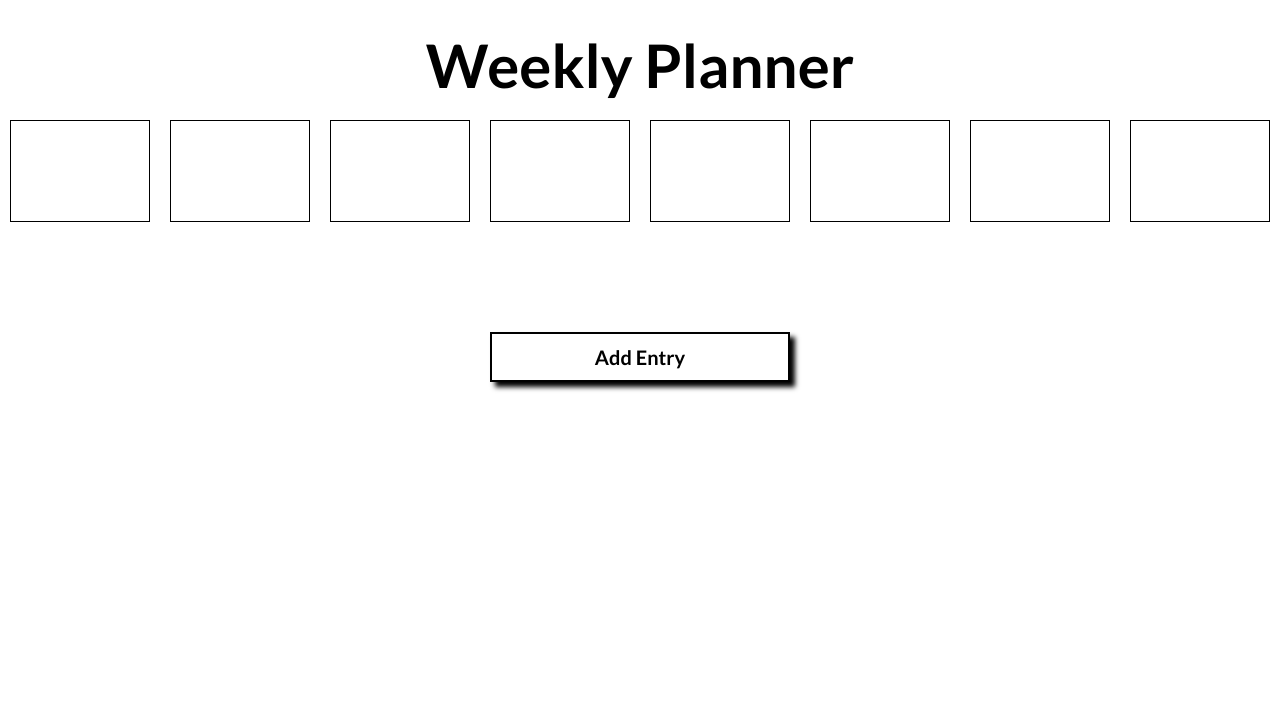
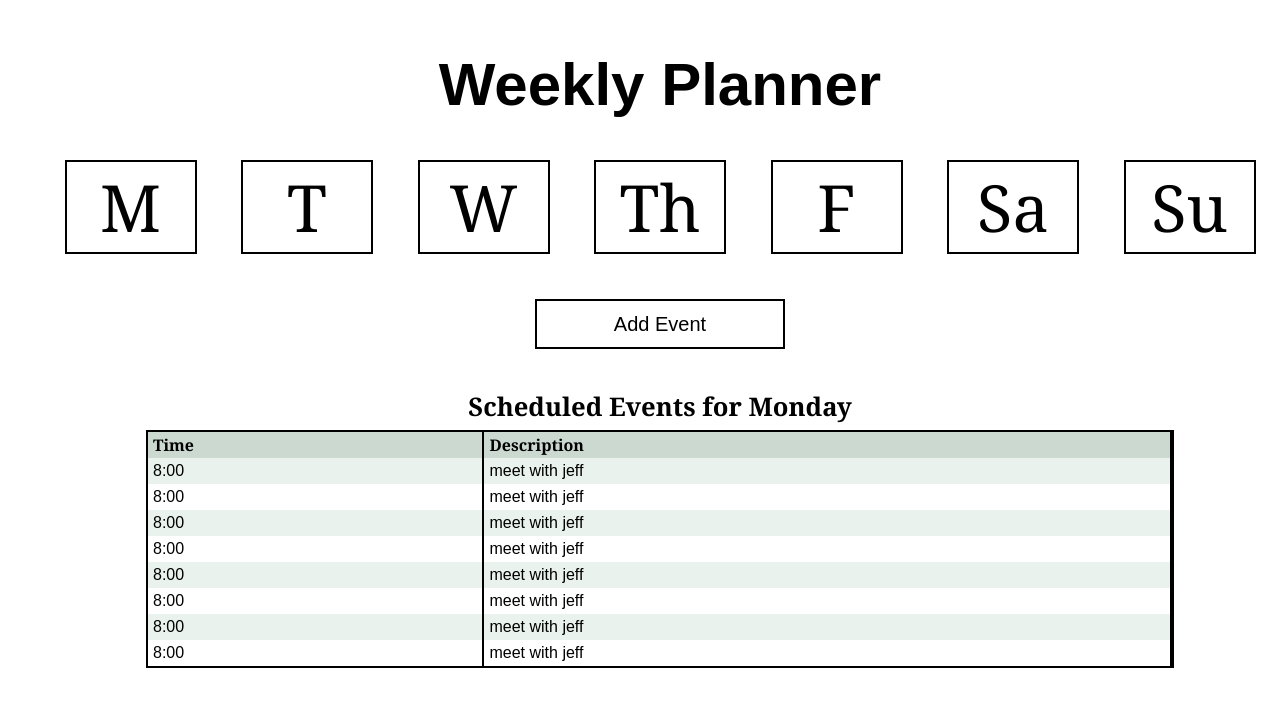
Before and after one commit to jakeStoneDev/Week-planner, a plain HTML site: page index.html in a window 1280 px wide. Drawn offline with Linux system fonts and the light colour scheme.

Commit message:
Moving on.

```diff
--- a/index.html
+++ b/index.html
@@ -15,8 +15,11 @@
     <div id="invisible-row">
       <div class="invisible-col">
         <form id="formId" class="entryform">
+        <div class="flex exit">
+          <h1 id="exit">X</h1>
+        </div>
         <div class="flex header">
-          <h2 class="small-title">Add Entry</h2>
+          <h2 class="small-title">Add Event</h2>
         </div>
         <div class="flex">
           <select name="day" id="day" required>
@@ -73,34 +76,74 @@
     </div>
     <div class="row days">
       <div class="one-day">
-
+        <h1 class="one-day-text">M</h1>
       </div>
       <div class="one-day">
-
+        <h1 class="one-day-text">T</h1>
       </div>
       <div class="one-day">
-
+        <h1 class="one-day-text">W</h1>
       </div>
       <div class="one-day">
-
+        <h1 class="one-day-text">Th</h1>
       </div>
       <div class="one-day">
-
+        <h1 class="one-day-text">F</h1>
       </div>
       <div class="one-day">
-
+        <h1 class="one-day-text">Sa</h1>
       </div>
       <div class="one-day">
-
-      </div>
-      <div class="one-day">
-
+        <h1 class="one-day-text">Su</h1>
       </div>
     </div>
     <div class="row">
       <div class="full-spaced-col">
-        <button class="button-style" id="addEntry" type="button">Add Entry</button>
+        <button class="button-style" id="addEntry" type="button">Add Event</button>
       </div>
+    </div>
+    <div class="tableTitle">
+      <h1>Scheduled Events for Monday</h1>
+    </div>
+    <div class="flex table">
+      <table>
+        <tr>
+          <th>Time</th>
+          <th>Description</th>
+        </tr>
+        <tr>
+          <td>8:00</td>
+          <td>meet with jeff</td>
+        </tr>
+        <tr>
+          <td>8:00</td>
+          <td>meet with jeff</td>
+        </tr>
+        <tr>
+          <td>8:00</td>
+          <td>meet with jeff</td>
+        </tr>
+        <tr>
+          <td>8:00</td>
+          <td>meet with jeff</td>
+        </tr>
+        <tr>
+          <td>8:00</td>
+          <td>meet with jeff</td>
+        </tr>
+        <tr>
+          <td>8:00</td>
+          <td>meet with jeff</td>
+        </tr>
+        <tr>
+          <td>8:00</td>
+          <td>meet with jeff</td>
+        </tr>
+        <tr>
+          <td>8:00</td>
+          <td>meet with jeff</td>
+        </tr>
+      </table>
     </div>
   </div>
   <script src="data.js"></script>
--- a/main.js
+++ b/main.js
@@ -1,8 +1,10 @@
+
 /* Data */
 var data = {
   events: [],
   editing: null,
-  nextEntryId: 1
+  nextEntryId: 1,
+  view: ''
 };
 
 var savedData;
@@ -10,15 +12,46 @@ var savedDataJSON = localStorage.getItem('javascript-local-storage');
 /* getting previous entry ID and incrementing */
 if (savedDataJSON !== null) {
   savedData = JSON.parse(savedDataJSON);
+  data.events = savedData.entries;
+  data.view = savedData.view;
   data.nextEntryId = savedData.nextEntryId;
 }
 
 /* main */
+function showEventForm() {
+  data.view = 'event-form';
+  eventForm.style.visibility = 'visible';
+
+  var saveInputJSON = JSON.stringify(data);
+  localStorage.setItem('javascript-local-storage', saveInputJSON);
+}
+
+function showMain() {
+  data.view = 'add-event';
+  eventForm.style.visibility = 'hidden';
+
+  var saveInputJSON = JSON.stringify(data);
+  localStorage.setItem('javascript-local-storage', saveInputJSON);
+}
+
+document.addEventListener('DOMContentLoaded', function () {
+  if (data.view === 'event-form') {
+    showEventForm();
+  } else {
+    showMain();
+  }
+});
+
 var addEvent = document.getElementById('addEntry');
 var eventForm = document.getElementById('invisible-row');
 
 addEvent.addEventListener('click', function (event) {
-  eventForm.style.visibility = 'visible';
+  showEventForm();
+});
+
+var exitForm = document.getElementById('exit');
+exitForm.addEventListener('click', function (event) {
+  showMain();
 });
 
 var form = document.getElementById('formId');
@@ -48,6 +81,15 @@ function handleSubmit(event) {
 
   eventForm.style.visibility = 'hidden';
   form.reset();
+  showMain();
 }
 
 form.addEventListener('submit', handleSubmit);
+
+function addEvent(event) {
+  var dayEventTitle = document.createElement('h2');
+  dayEventTitle.textContent = 'Scheduled Events for ' + form.day.value;
+
+  var dayEventTable = document.createElement('table');
+
+}
--- a/styles.css
+++ b/styles.css
@@ -1,6 +1,7 @@
 .page-container {
   display: flex;
   width: 100%;
+  margin: 20px;
   flex-direction: column;
   align-items: center;
   justify-content: center;
@@ -45,35 +46,35 @@
 .full-spaced-col {
   display: flex;
   width: 100%;
-  margin-top: 100px;
-  margin-bottom: 100px;
+  margin-top: 15px;
+  margin-bottom: 15px;
 }
 
 .title {
   margin: 15px;
   font-size: 60px;
-  font-family: 'Lato', sans-serif;
+  font-family: Arial, Helvetica, sans-serif;
+  font-weight: 600;
 }
 
 .button-style {
-  width: 300px;
+  width: 250px;
   height: 50px;
   padding: 5px;
   font-size: 20px;
-  font-family: 'Lato', sans-serif;
-  box-shadow: 5px 5px 5px black;
+  font-family: Arial, Helvetica, sans-serif;
   background-color: white;
   border: 2px solid black;
 }
 
 .button-style:hover {
-  background-color: skyblue;
+  background-color: rgb(193, 217, 203);
   cursor: pointer;
 }
 
 .small-title {
   font-size: 32px;
-  font-family: 'Lato', sans-serif;
+  font-family: Georgia, 'Times New Roman', Times, serif;
   margin: 15px;
 }
 
@@ -82,15 +83,18 @@ textarea {
   width: 100%;
   height: 100px;
   padding: 5px;
-  font-family: 'Lato', sans-serif;
+  font-size: 1.2em;
+  font-family: Georgia, 'Times New Roman', Times, serif;
+  outline-color: rgb(193, 217, 203);
 }
 
 select {
   width: 125px;
   margin: 5px;
   padding: 2px 4px;
-  font-family: 'Lato', sans-serif;
+  font-family: Arial, Helvetica, sans-serif;
   text-align: center;
+  outline-color: rgb(193, 217, 203);
 }
 
 .entryform {
@@ -102,16 +106,16 @@ button[type='submit'] {
   align-items: left;
   width: 100px;
   background-color: white;
-  font-family: 'Lato', sans-serif;
+  font-family: Arial, Helvetica, sans-serif;
   justify-content: center;
   margin: 5px;
-  padding: 2px 4px;
+  padding: 4px 4px;
   border: 1px solid black;
 }
 
 button[type='submit']:hover {
   cursor: pointer;
-  background-color: salmon;
+  background-color: rgb(204, 217, 209);
 }
 
 .flex {
@@ -124,6 +128,22 @@ button[type='submit']:hover {
   justify-content: right;
 }
 
+.flex.exit {
+  display: flex;
+  justify-content: right;
+  font-size: 1.2em;
+  font-family: Arial, Helvetica, sans-serif;
+}
+
+.flex.exit:hover {
+  cursor: pointer;
+  color: darkred;
+}
+
+.flex.exit:active {
+  color: black;
+}
+
 .flex.header {
   display: flex;
   justify-content: center;
@@ -131,12 +151,71 @@ button[type='submit']:hover {
 
 .row.days {
   width: 100%;
+  justify-content: space-evenly;
+  margin-top: 30px;
+  margin-bottom: 30px;
 }
 
 .one-day {
   display: flex;
-  border: 1px solid black;
-  width: calc(100% / 7);
-  height: 100px;
-  margin: 10px;
+  border: 2px solid black;
+  width: calc(70% / 7);
+  height: 90px;
+  justify-content: center;
+  align-items: center;
 }
+
+.one-day-text {
+  font-size: 65px;
+  font-family: Georgia, 'Times New Roman', Times, serif;
+  font-weight: 200;
+}
+
+.one-day:hover {
+  background-color: rgb(233, 242, 237);
+  cursor: pointer;
+}
+
+.one-day:active {
+  background-color: darkred;
+  color: white;
+  border: 2px solid black;
+}
+
+.flex.table {
+  display: flex;
+  justify-content: center;
+  width: 80%;
+  border: solid 2px black;
+}
+
+table {
+  width: 100%;
+}
+
+table th {
+  background-color: rgb(204, 217, 209);
+  border-right: 2px solid black;
+  padding: 5px;
+  text-align: left;
+  font-family: Georgia, 'Times New Roman', Times, serif;
+}
+
+table td {
+  border-right: 2px solid black;
+  padding: 5px;
+  font-family: Arial, Helvetica, sans-serif;
+}
+
+tr:nth-child(even) {
+  background-color: rgb(233, 242, 237);
+}
+
+.tableTitle {
+  display: flex;
+  justify-content: center;
+  margin-top: 30px;
+  margin-bottom: 10px;
+  font-family: Georgia, 'Times New Roman', Times, serif;
+  font-size: 1.6em;
+}
```
